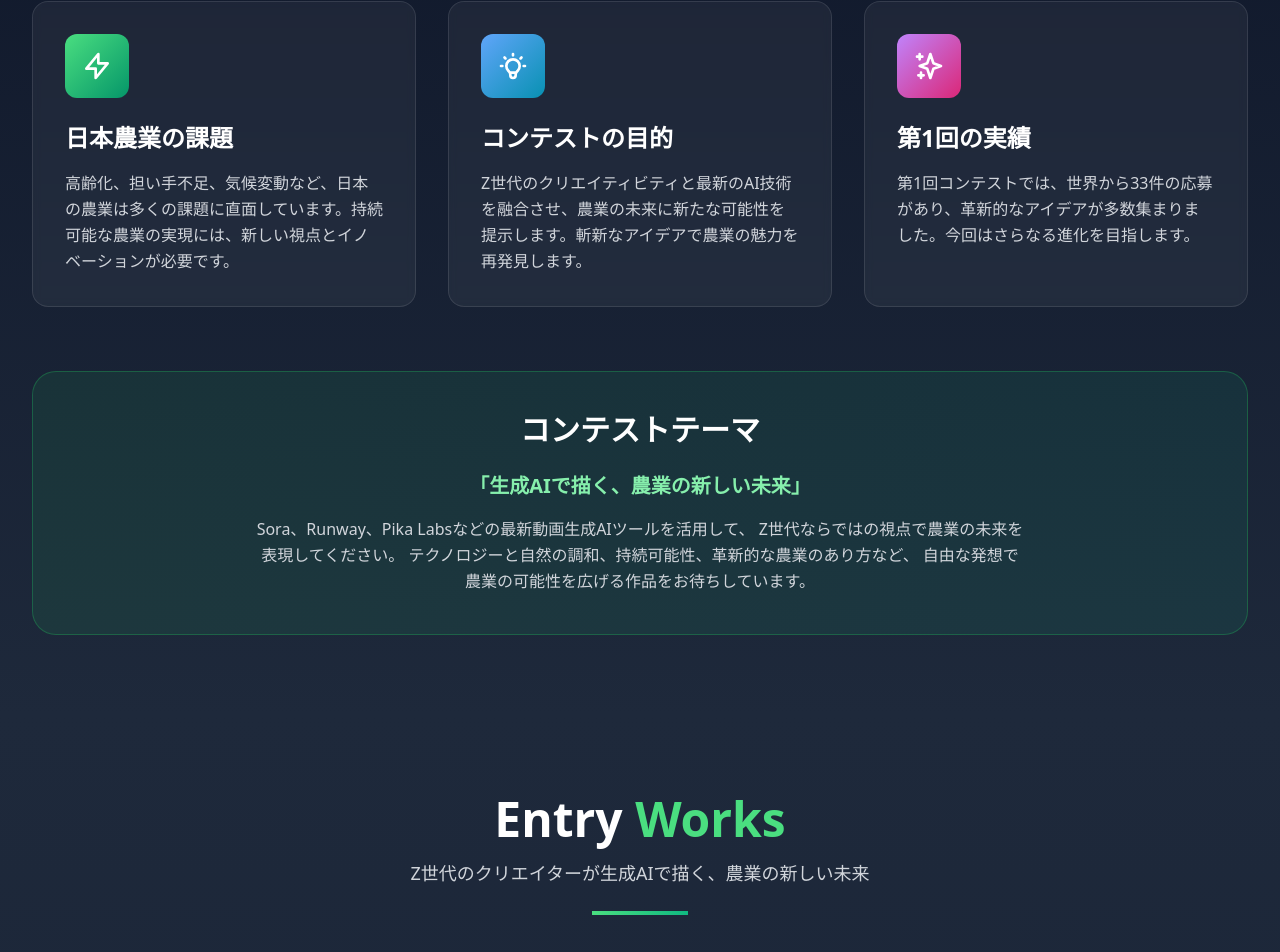
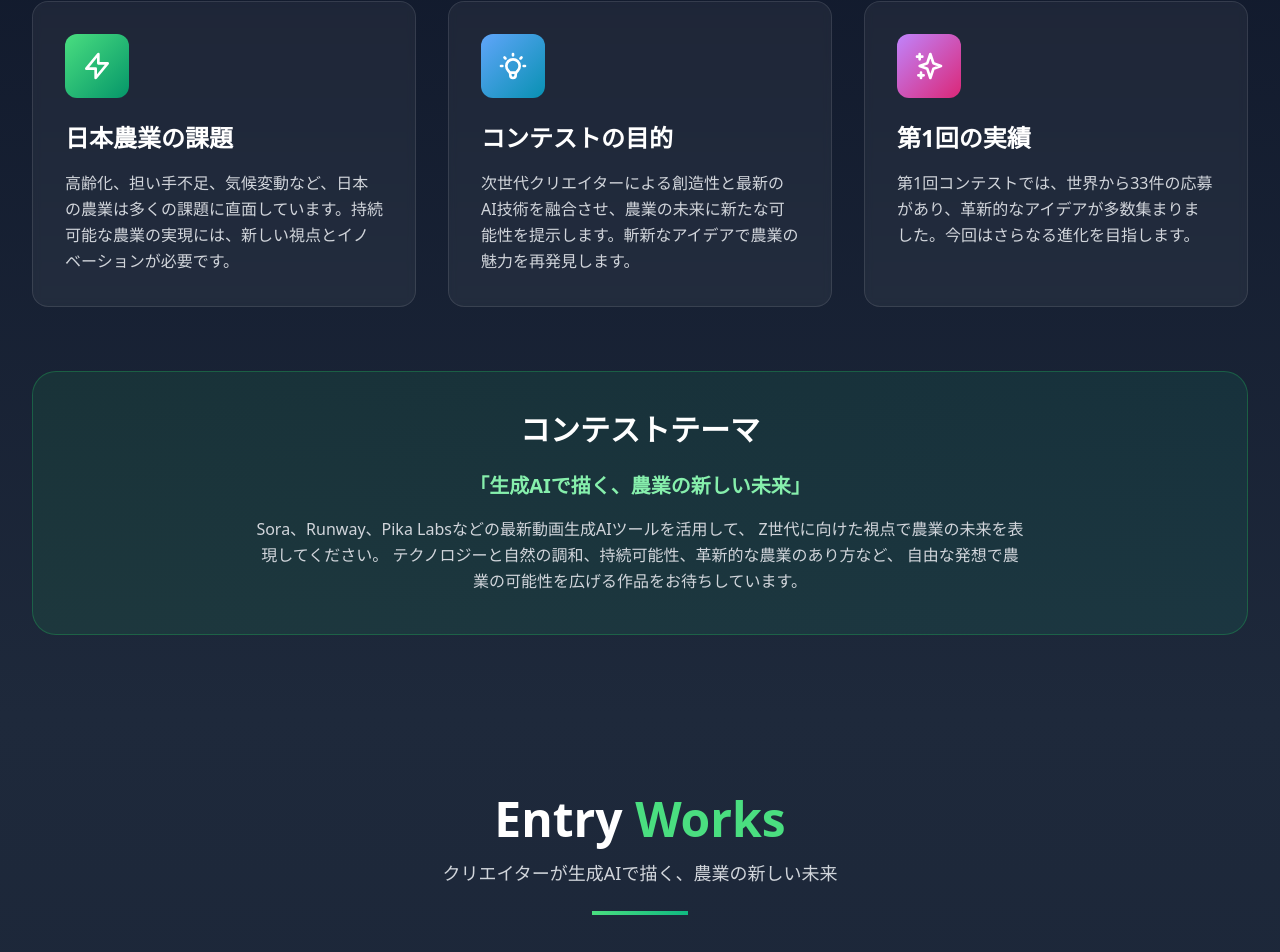
Before and after one commit to NouJouJin/agri-vision-genz-2025, a Next.js app: page / in a window 1280 px wide. Shown: the part 1252-2204 px from the top of the page. Built offline with nearby package versions, Linux system fonts and the light colour scheme.

Commit message:
Z世代の表記を変更

```diff
--- a/src/app/awards/page.tsx
+++ b/src/app/awards/page.tsx
@@ -26,7 +26,7 @@ export default function AwardsPage() {
             </h2>
             <p className="text-gray-300 text-lg leading-relaxed mb-8">
               受賞者の皆様、素晴らしい作品をご応募いただき、誠にありがとうございました。<br />
-              Z世代の視点から描かれた農業の未来は、どれも創造性と情熱に溢れていました。<br />
+              Z世代に向けて描かれた農業の未来は、どれも創造性と情熱に溢れていました。<br />
               これからも、テクノロジーと農業の可能性を切り拓いていってください。
             </p>
             <div className="flex justify-center gap-4 text-5xl">
@@ -61,7 +61,7 @@ export default function AwardsPage() {
                   全13作品を見る
                 </h3>
                 <p className="text-gray-300 text-lg">
-                  Z世代が描く農業の未来、すべての作品をチェック！
+                  Z世代に向けた農業の未来、すべての作品をチェック！
                 </p>
               </div>
 
--- a/src/app/layout.tsx
+++ b/src/app/layout.tsx
@@ -3,7 +3,7 @@ import "./globals.css";
 
 export const metadata: Metadata = {
   title: "AGRI VISION for Gen Z | 動画生成AIコンテスト",
-  description: "第2回動画生成AIコンテスト『AGRI VISION for Gen Z』- Z世代が描く農業の未来",
+  description: "第2回動画生成AIコンテスト『AGRI VISION for Gen Z』- Z世代に向けた農業の未来",
   keywords: ["農業", "AI", "動画生成", "コンテスト", "Gen Z", "生成AI"],
   authors: [{ name: "AGRI VISION運営事務局" }],
   icons: {
@@ -18,14 +18,14 @@ export const metadata: Metadata = {
   },
   openGraph: {
     title: "AGRI VISION for Gen Z | 動画生成AIコンテスト",
-    description: "第2回動画生成AIコンテスト『AGRI VISION for Gen Z』- Z世代が描く農業の未来",
+    description: "第2回動画生成AIコンテスト『AGRI VISION for Gen Z』- Z世代に向けた農業の未来",
     type: "website",
     locale: "ja_JP",
   },
   twitter: {
     card: "summary_large_image",
     title: "AGRI VISION for Gen Z | 動画生成AIコンテスト",
-    description: "第2回動画生成AIコンテスト『AGRI VISION for Gen Z』- Z世代が描く農業の未来",
+    description: "第2回動画生成AIコンテスト『AGRI VISION for Gen Z』- Z世代に向けた農業の未来",
   },
 };
 
--- a/src/components/About.tsx
+++ b/src/components/About.tsx
@@ -71,7 +71,7 @@ export default function About() {
               </div>
               <h3 className="text-2xl font-bold text-white mb-4">コンテストの目的</h3>
               <p className="text-gray-300 leading-relaxed">
-                Z世代のクリエイティビティと最新のAI技術を融合させ、農業の未来に新たな可能性を提示します。斬新なアイデアで農業の魅力を再発見します。
+                次世代クリエイターによる創造性と最新のAI技術を融合させ、農業の未来に新たな可能性を提示します。斬新なアイデアで農業の魅力を再発見します。
               </p>
             </motion.div>
 
@@ -104,7 +104,7 @@ export default function About() {
             </p>
             <p className="text-gray-300 text-center max-w-3xl mx-auto leading-relaxed">
               Sora、Runway、Pika Labsなどの最新動画生成AIツールを活用して、
-              Z世代ならではの視点で農業の未来を表現してください。
+              Z世代に向けた視点で農業の未来を表現してください。
               テクノロジーと自然の調和、持続可能性、革新的な農業のあり方など、
               自由な発想で農業の可能性を広げる作品をお待ちしています。
             </p>
--- a/src/components/Entries.tsx
+++ b/src/components/Entries.tsx
@@ -39,7 +39,7 @@ export default function Entries() {
               Entry <span className="text-green-400">Works</span>
             </h2>
             <p className="text-gray-300 text-lg max-w-2xl mx-auto">
-              Z世代のクリエイターが生成AIで描く、農業の新しい未来
+              クリエイターが生成AIで描く、農業の新しい未来
             </p>
             <div className="w-24 h-1 bg-gradient-to-r from-green-400 to-emerald-500 mx-auto mt-6"></div>
           </motion.div>
--- a/src/components/Footer.tsx
+++ b/src/components/Footer.tsx
@@ -9,7 +9,7 @@ export default function Footer() {
               AGRI VISION <span className="text-green-400">for Gen Z</span>
             </h3>
             <p className="text-gray-400 text-sm leading-relaxed">
-              Z世代のクリエイティビティと最新のAI技術で、
+              次世代クリエイターの創造性と最新のAI技術で、
               農業の未来を切り拓く動画生成AIコンテスト
             </p>
           </div>
```
